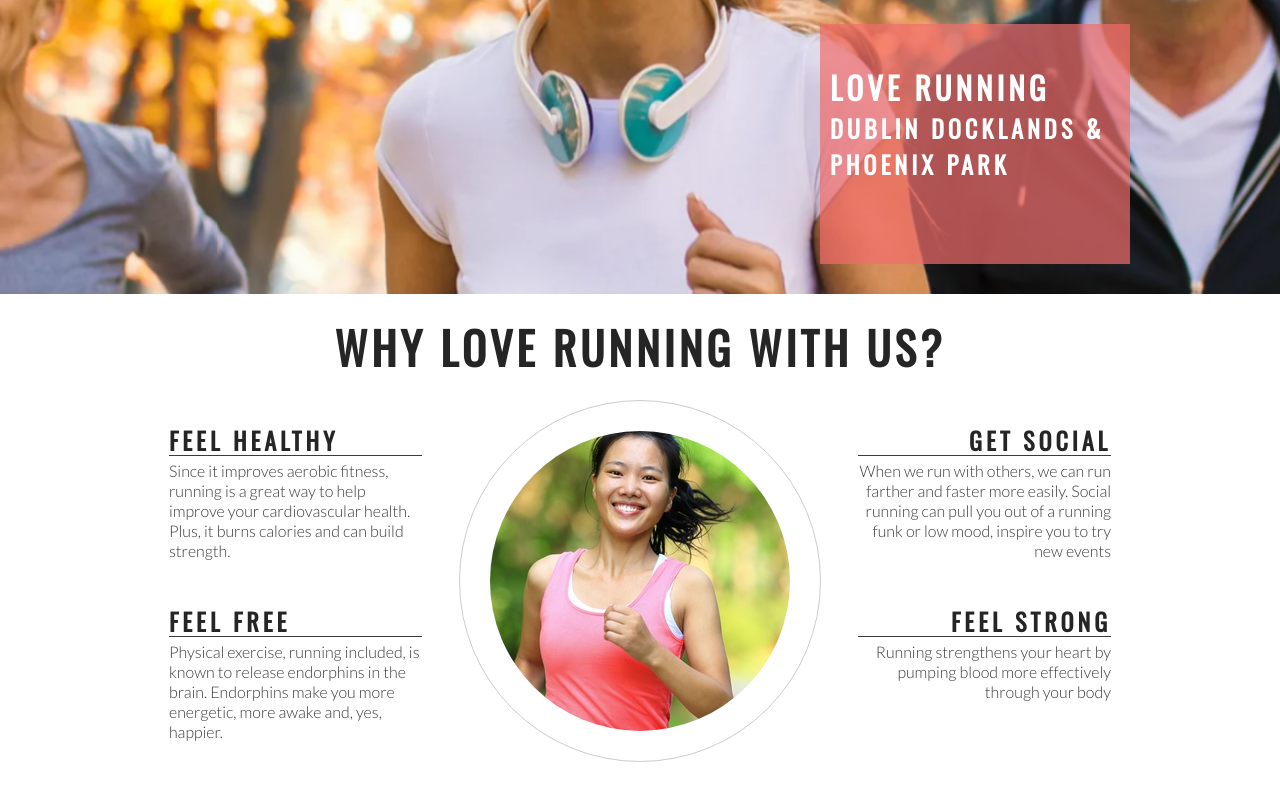
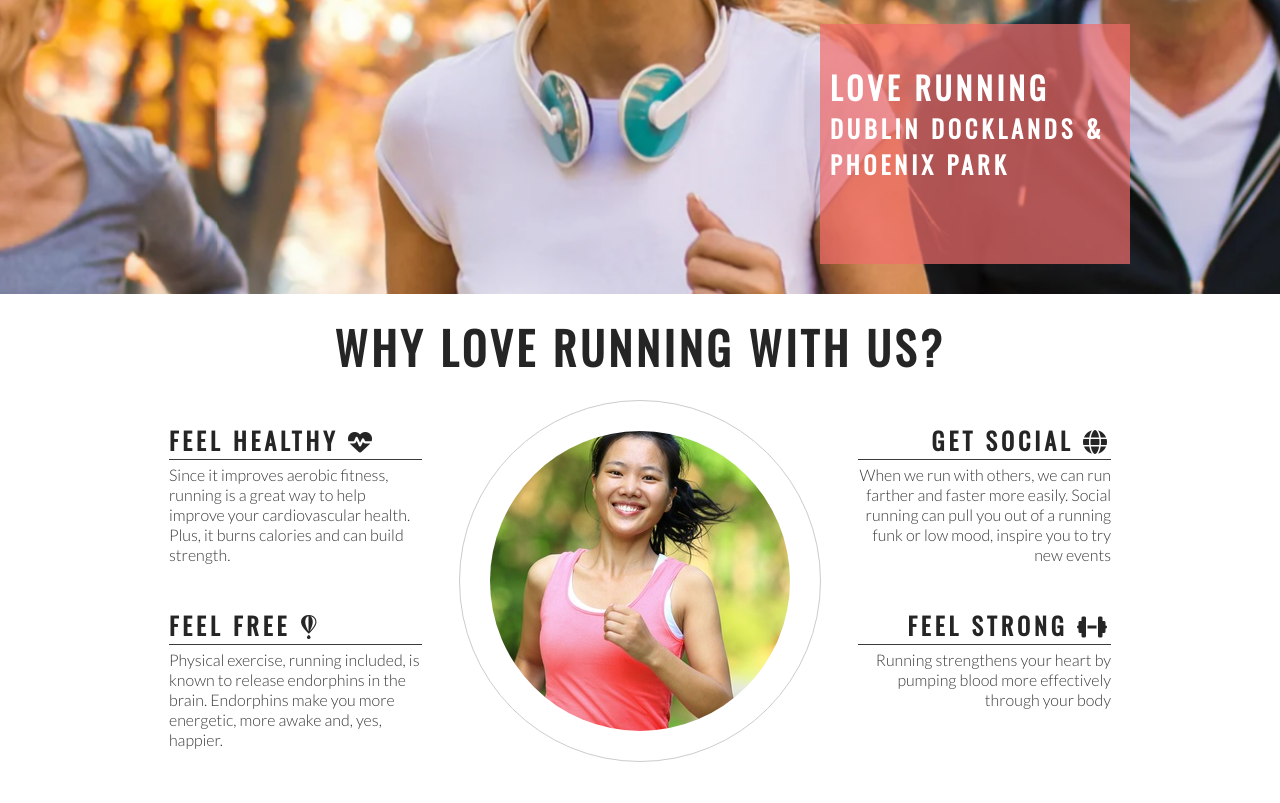
Before and after one commit to lcassis10/love-running, a plain HTML site: page index.html in a window 1280 px wide. Shown: the part 372-1175 px from the top of the page. Drawn offline with nearby package versions, Linux system fonts and the light colour scheme.

Commit message:
Add font awesone icons to club ethos section

```diff
--- a/index.html
+++ b/index.html
@@ -40,14 +40,14 @@
         <h2 id="welcome">Why Love Running With Us?</h2>
         <div id="left-about">
             <div class="left-about-heading">
-                <h2>Feel Healthy</h2>
+                <h2>Feel Healthy <i class="fa-solid fa-heart-pulse"></i></h2>
                 <hr>
                 <p>
                     Since it improves aerobic fitness, running is a great way to help improve your cardiovascular health. Plus, it burns calories and can build strength.
                 </p>
             </div>
             <div class="left-about-heading">
-                <h2>Feel Free</h2>
+                <h2>Feel Free <i class="fa-brands fa-fly"></i></h2>
                 <hr>
                 <p>
                     Physical exercise, running included, is known to release endorphins in the brain. Endorphins make you more energetic, more awake and, yes, happier.
@@ -56,14 +56,14 @@
         </div>
         <div id="right-about">
             <div class="right-about-heading">
-                <h2>Get Social</h2>
+                <h2>Get Social <i class="fa-solid fa-globe"></i></h2>
                 <hr>
                 <p>
                     When we run with others, we can run farther and faster more easily. Social running can pull you out of a running funk or low mood, inspire you to try new events
                 </p>
             </div>
             <div class="right-about-heading">
-                <h2>Feel Strong</h2>
+                <h2>Feel Strong <i class="fa-solid fa-dumbbell"></i></h2>
                 <hr>
                 <p>
                     Running strengthens your heart by pumping blood more effectively through your body
@@ -84,5 +84,8 @@
     <footer>
         Social midia here
     </footer>
+
+    <!-- font awesome script-->
+    <script src="https://kit.fontawesome.com/32290755db.js" crossorigin="anonymous"></script>
 </body>
 </html>
```
